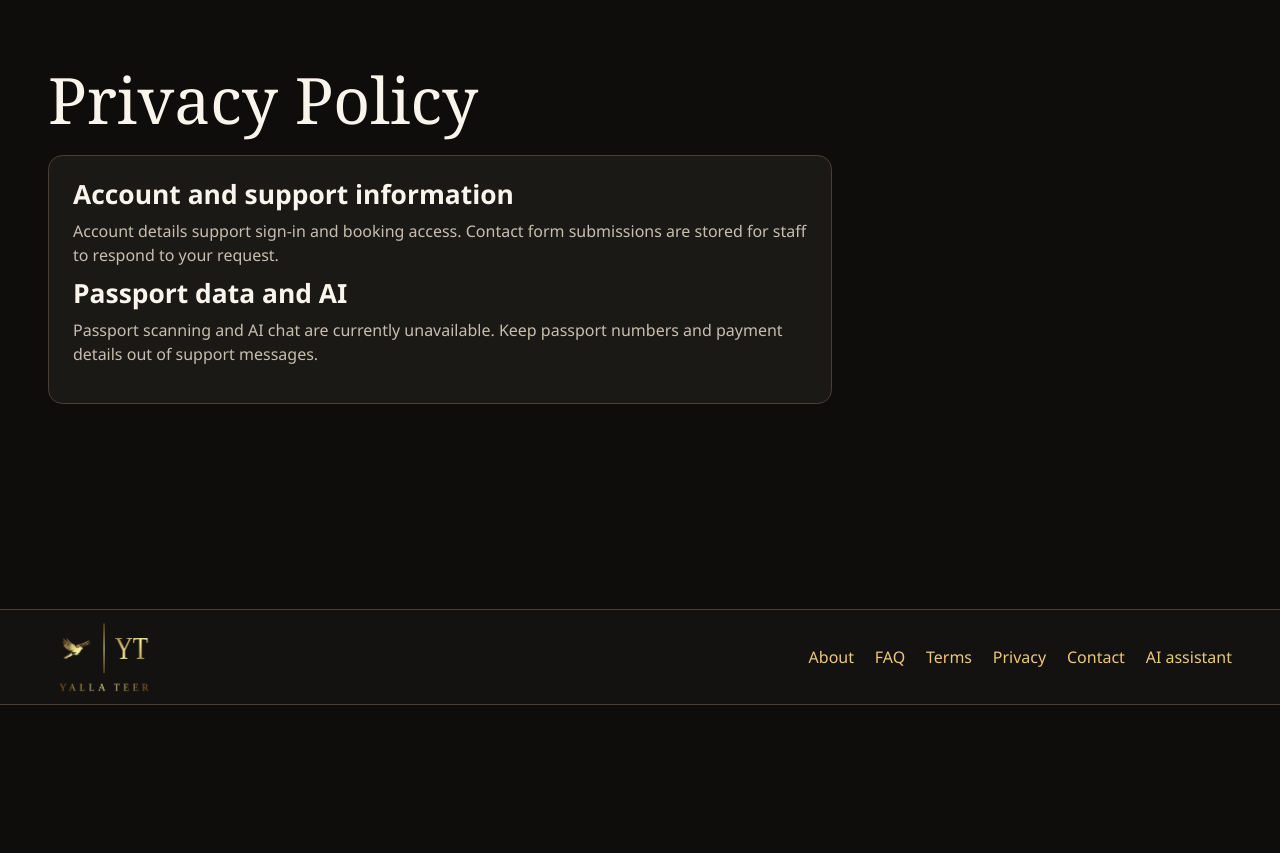
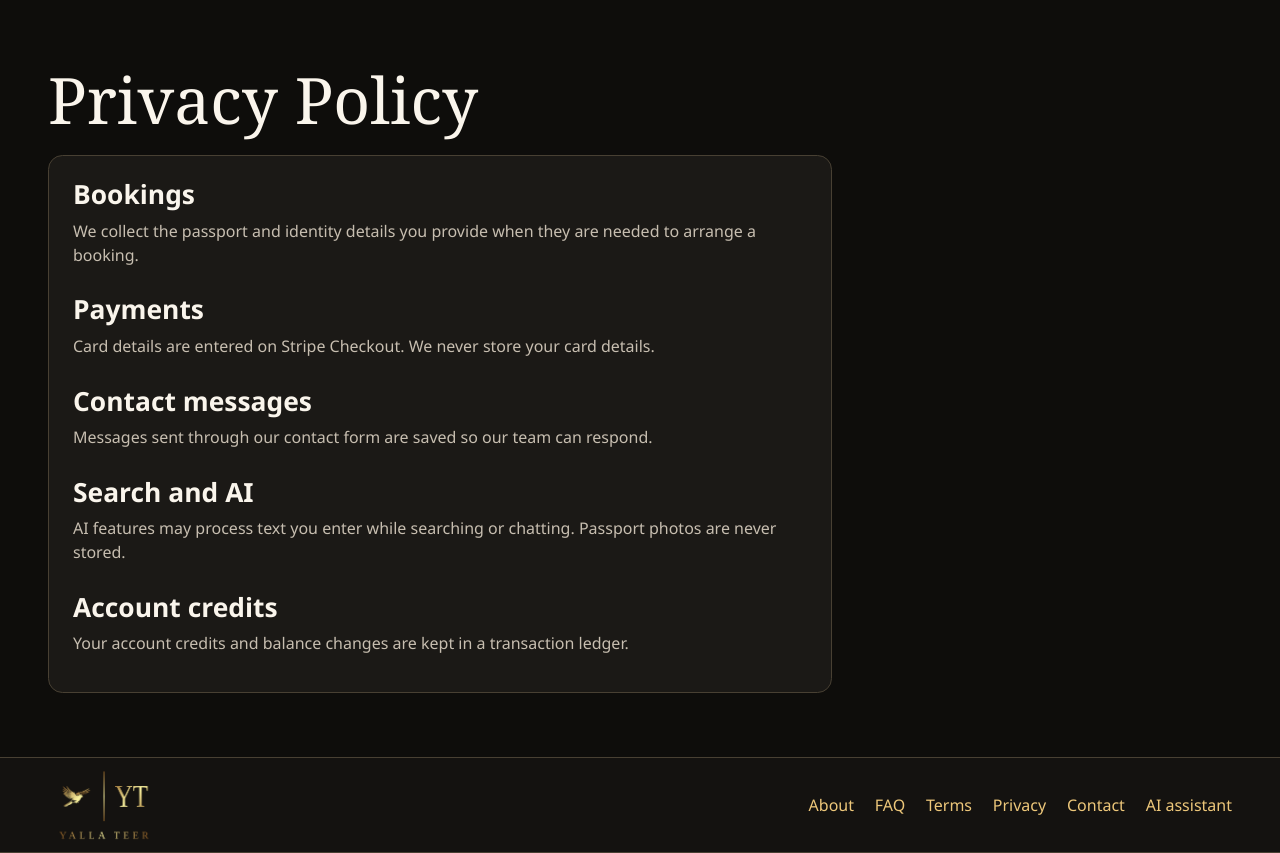
Before and after one commit to alkayyalirahaf/Laravel-Project, a Laravel app: page /privacy in a window 1280 px wide. Shown: the part 95-948 px from the top of the page. Before the commit the page ends 800 px from the top, so only its background shows below. Run offline with Laravel 12, Linux system fonts and the light colour scheme; style sheets or scripts are compiled from the project's sources; parts of the project's set-up code (start-up, migrations or seed data) failed here and were passed over.

Commit message:
finalizing and views

```diff
--- a/resources/views/auth/register.blade.php
+++ b/resources/views/auth/register.blade.php
@@ -5,7 +5,7 @@
 @section('content')
 <div class="narrow">
     <h1>Create your account</h1>
-    <form action="{{ route('register.store') }}" method="POST" class="panel stack">
+    <form action="{{ route('register.store') }}" method="POST" class="panel stack" onsubmit="if (this.dataset.submitting === 'true') return false; this.dataset.submitting = 'true'; const button = this.querySelector('button[type=submit]'); button.disabled = true; button.textContent = 'Creating account…';">
         @csrf
         <x-travel-field name="name" label="Full name" autocomplete="name" required />
         <x-travel-field name="email" label="Email" type="email" autocomplete="email" required />
@@ -14,6 +14,8 @@
         <x-travel-field name="password_confirmation" label="Confirm password" type="password" autocomplete="new-password" minlength="12" required />
         <button class="button" type="submit">Create account</button>
     </form>
-    <a href="{{ route('login') }}">Already have an account?</a>
+    <div class="actions section">
+        <a class="button secondary" href="{{ route('login') }}">Already have an account?</a>
+    </div>
 </div>
 @endsection
--- a/resources/views/booking/payment.blade.php
+++ b/resources/views/booking/payment.blade.php
@@ -7,7 +7,7 @@
 
 @if($booking === null)
     <section class="panel narrow">
-        <p class="notice" role="alert">We couldn’t find that booking. Check the booking link or return to <a href="{{ route('my.bookings') }}">My bookings</a>.</p>
+        <p class="notice" role="alert">We couldn’t find that booking. Check the booking link or return to <a class="button secondary" href="{{ route('my.bookings') }}">My bookings</a>.</p>
     </section>
 @else
 <section class="panel narrow">
--- a/resources/views/pages/information.blade.php
+++ b/resources/views/pages/information.blade.php
@@ -26,7 +26,28 @@
             <article class="panel"><h2>Flight information</h2><p>Airline schedules and fares can change. Confirm your itinerary, baggage allowances, and fare conditions before traveling.</p><h2>Booking support</h2><p>Use the contact form if you need help with an existing reservation.</p><p>Full platform terms are pending publication.</p></article>
             @break
         @case('privacy')
-            <article class="panel"><h2>Account and support information</h2><p>Account details support sign-in and booking access. Contact form submissions are stored for staff to respond to your request.</p><h2>Passport data and AI</h2><p>Passport scanning and AI chat are currently unavailable. Keep passport numbers and payment details out of support messages.</p></article>
+            <article class="panel stack">
+                <section>
+                    <h2>Bookings</h2>
+                    <p>We collect the passport and identity details you provide when they are needed to arrange a booking.</p>
+                </section>
+                <section>
+                    <h2>Payments</h2>
+                    <p>Card details are entered on Stripe Checkout. We never store your card details.</p>
+                </section>
+                <section>
+                    <h2>Contact messages</h2>
+                    <p>Messages sent through our contact form are saved so our team can respond.</p>
+                </section>
+                <section>
+                    <h2>Search and AI</h2>
+                    <p>AI features may process text you enter while searching or chatting. Passport photos are never stored.</p>
+                </section>
+                <section>
+                    <h2>Account credits</h2>
+                    <p>Your account credits and balance changes are kept in a transaction ledger.</p>
+                </section>
+            </article>
             @break
         @case('contact')
             <form action="{{ route('contact.store') }}" method="POST" class="panel stack">
```
Also changed, not shown: resources/views/auth/login.blade.php (+4 -4 lines), tests/Feature/AuthFlowTest.php (+53 -0 lines), tests/Feature/Dev5ControllerRoutesTest.php (+75 -0 lines).
